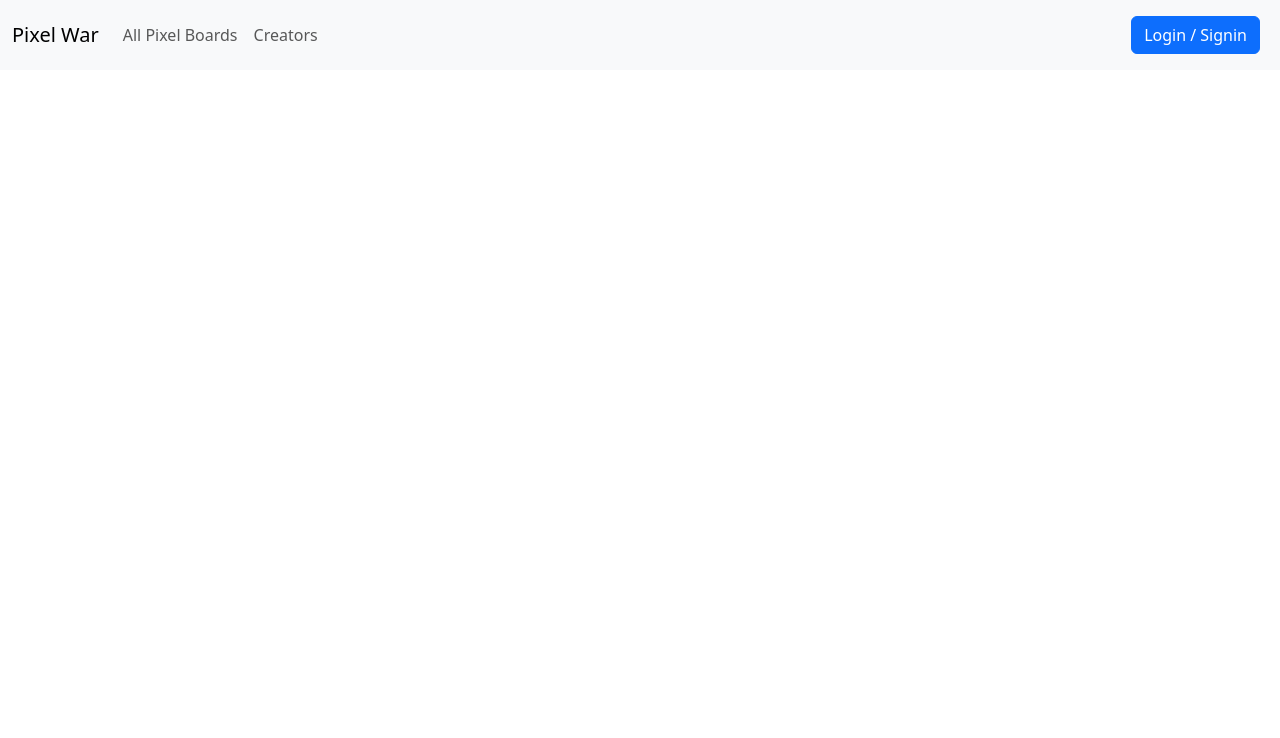
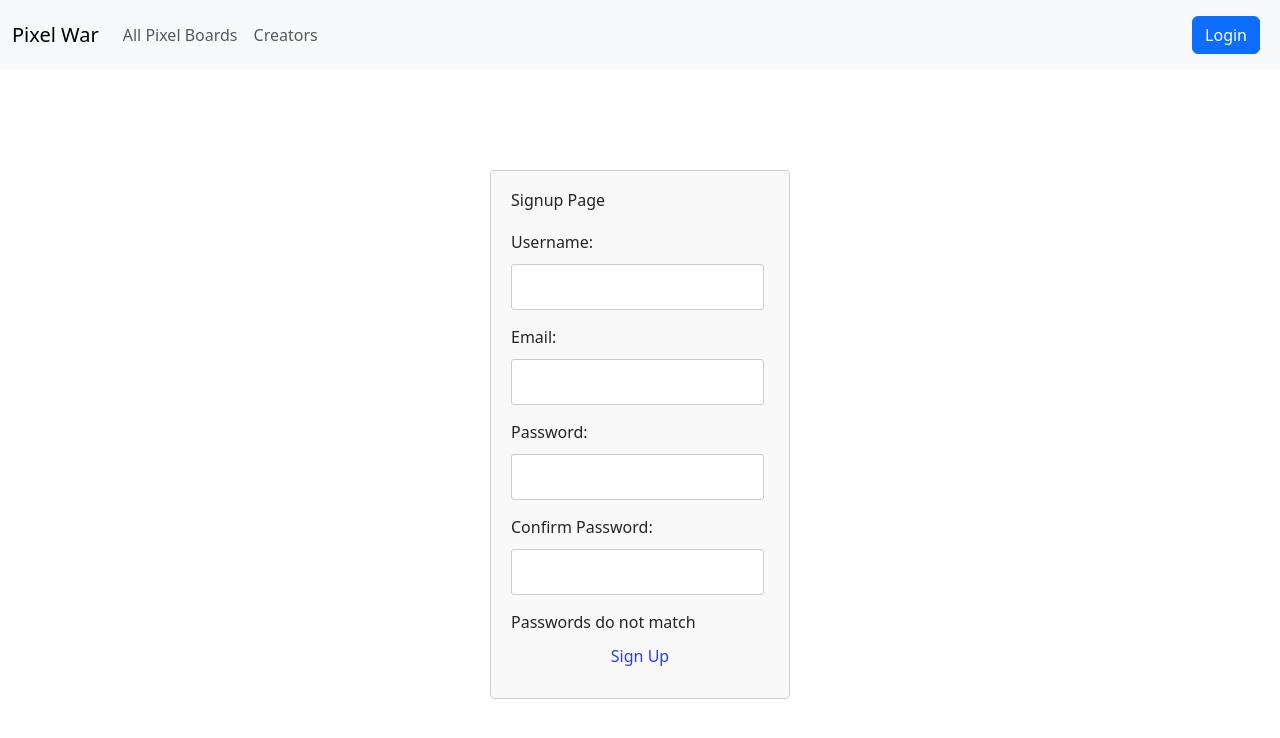
Before and after one commit to sebastienaglae/pixel-war, a React (Vite) app in the folder pixelwar-frontend/: page /signup in a window 1280 px wide. Shown: the top 738 px of the page. Built offline with nearby package versions, Linux system fonts and the light colour scheme.

Commit message:
feat(front):login and signup pages

```diff
--- a/pixelwar-frontend/src/App.jsx
+++ b/pixelwar-frontend/src/App.jsx
@@ -1,10 +1,11 @@
 // eslint-disable-next-line no-unused-vars
 import React, { Component } from 'react';
-import './App.css'
-import { BrowserRouter as Router } from 'react-router-dom';
+import { BrowserRouter as Router, Routes, Route } from 'react-router-dom'; // Import Routes
 import { Navbar, NavbarBrand, Nav, NavItem, NavLink, Button, Collapse } from 'reactstrap';
 import 'bootstrap/dist/css/bootstrap.min.css';
 import './index.css';
+import Login from './Login.jsx';
+import Signup from './Signup.jsx';
 
 class App extends Component {
   constructor(props) {
@@ -39,12 +40,16 @@ class App extends Component {
               <Nav navbar>
                 <NavItem>
                   <NavLink href="/login">
-                    <Button color="primary">Login / Signin</Button>
+                    <Button color="primary">Login</Button>
                   </NavLink>
                 </NavItem>
               </Nav>
             </Collapse>
           </Navbar>
+          <Routes> {/* Use <Routes> instead of <Switch> */}
+            <Route path="/login" element={<Login />} /> {/* Use 'element' prop instead of 'component' */}
+            <Route path="/signup" element={<Signup />} />
+          </Routes>
         </div>
       </Router>
     );
--- /dev/null
+++ b/pixelwar-frontend/src/AuthForms.css
@@ -0,0 +1,58 @@
+/* AuthForms.css for Login and Sigup*/
+
+.auth-container {
+    width: 300px;
+    margin: 0 auto;
+    padding: 20px;
+    border: 1px solid #ccc;
+    border-radius: 5px;
+    background-color: #f9f9f9;
+    margin-top: 100px;
+}
+
+.auth-container h2 {
+    margin-top: 0;
+    margin-bottom: 20px;
+}
+
+.auth-form {
+    display: flex;
+    flex-direction: column;
+}
+
+.auth-form label {
+    margin-bottom: 10px;
+}
+
+.auth-form input {
+    padding: 10px;
+    margin-bottom: 15px;
+    border: 1px solid #ccc;
+    border-radius: 3px;
+    font-size: 16px;
+}
+
+.auth-form button {
+    padding: 10px 20px;
+    color: #283cee;
+    border: none;
+    border-radius: 3px;
+    font-size: 16px;
+    cursor: pointer;
+}
+
+.auth-form .btn-primary {
+    background-color: #007bff;
+}
+
+.auth-form .btn-primary:hover {
+    background-color: #0056b3;
+}
+
+.auth-form .btn-success {
+    background-color: #28a745;
+}
+
+.auth-form .btn-success:hover {
+    background-color: #218838;
+}
--- /dev/null
+++ b/pixelwar-frontend/src/Login.jsx
@@ -0,0 +1,31 @@
+// eslint-disable-next-line no-unused-vars
+import React, { Component } from 'react';
+import { Link } from 'react-router-dom'; // Import Link from react-router-dom
+import './AuthForms.css';
+
+class Login extends Component {
+    render() {
+        return (
+            <div className="auth-container">
+                <h2>Login Page</h2>
+                <form className="auth-form" onSubmit={this.handleSubmit}>
+                    <div>
+                        <label>Username:</label>
+                        <input type="text" />
+                    </div>
+                    <div>
+                        <label>Password:</label>
+                        <input type="password" />
+                    </div>
+                    <p>
+                        {/* Use Link component instead of <a> */}
+                        <Link to="/signup">Sign up here</Link>
+                    </p>
+                    <button type="submit">Login</button>
+                </form>
+            </div>
+        );
+    }
+}
+
+export default Login;
--- /dev/null
+++ b/pixelwar-frontend/src/Signup.jsx
@@ -0,0 +1,68 @@
+// eslint-disable-next-line no-unused-vars
+import React, { Component } from 'react';
+import './AuthForms.css';
+
+class Signup extends Component {
+    constructor(props) {
+        super(props);
+        this.state = {
+            username: '',
+            email: '',
+            password: '',
+            confirmPassword: '',
+            passwordsMatch: false // Initially set to false
+        };
+        this.handleChange = this.handleChange.bind(this);
+        this.handleSubmit = this.handleSubmit.bind(this);
+    }
+
+    handleChange(event) {
+        const { name, value } = event.target;
+        this.setState({ [name]: value }, () => {
+            // After updating state, check if passwords match
+            const { password, confirmPassword } = this.state;
+            if (password === confirmPassword) {
+                this.setState({ passwordsMatch: true });
+            } else {
+                this.setState({ passwordsMatch: false });
+            }
+        });
+    }
+
+    handleSubmit(event) {
+        event.preventDefault();
+        // Handle form submission when passwords match
+        console.log('Form submitted successfully.');
+    }
+
+    render() {
+        const { passwordsMatch } = this.state;
+        return (
+            <div className="auth-container">
+                <h2>Signup Page</h2>
+                <form className="auth-form" onSubmit={this.handleSubmit}>
+                    <div>
+                        <label>Username:</label>
+                        <input type="text" name="username" onChange={this.handleChange} />
+                    </div>
+                    <div>
+                        <label>Email:</label>
+                        <input type="email" name="email" onChange={this.handleChange} />
+                    </div>
+                    <div>
+                        <label>Password:</label>
+                        <input type="password" name="password" onChange={this.handleChange} />
+                    </div>
+                    <div>
+                        <label>Confirm Password:</label>
+                        <input type="password" name="confirmPassword" onChange={this.handleChange} />
+                        {!passwordsMatch && <span className="error-message">Passwords do not match</span>}
+                    </div>
+                    <button type="submit" disabled={!passwordsMatch}>Sign Up</button>
+                </form>
+            </div>
+        );
+    }
+}
+
+export default Signup;
```
